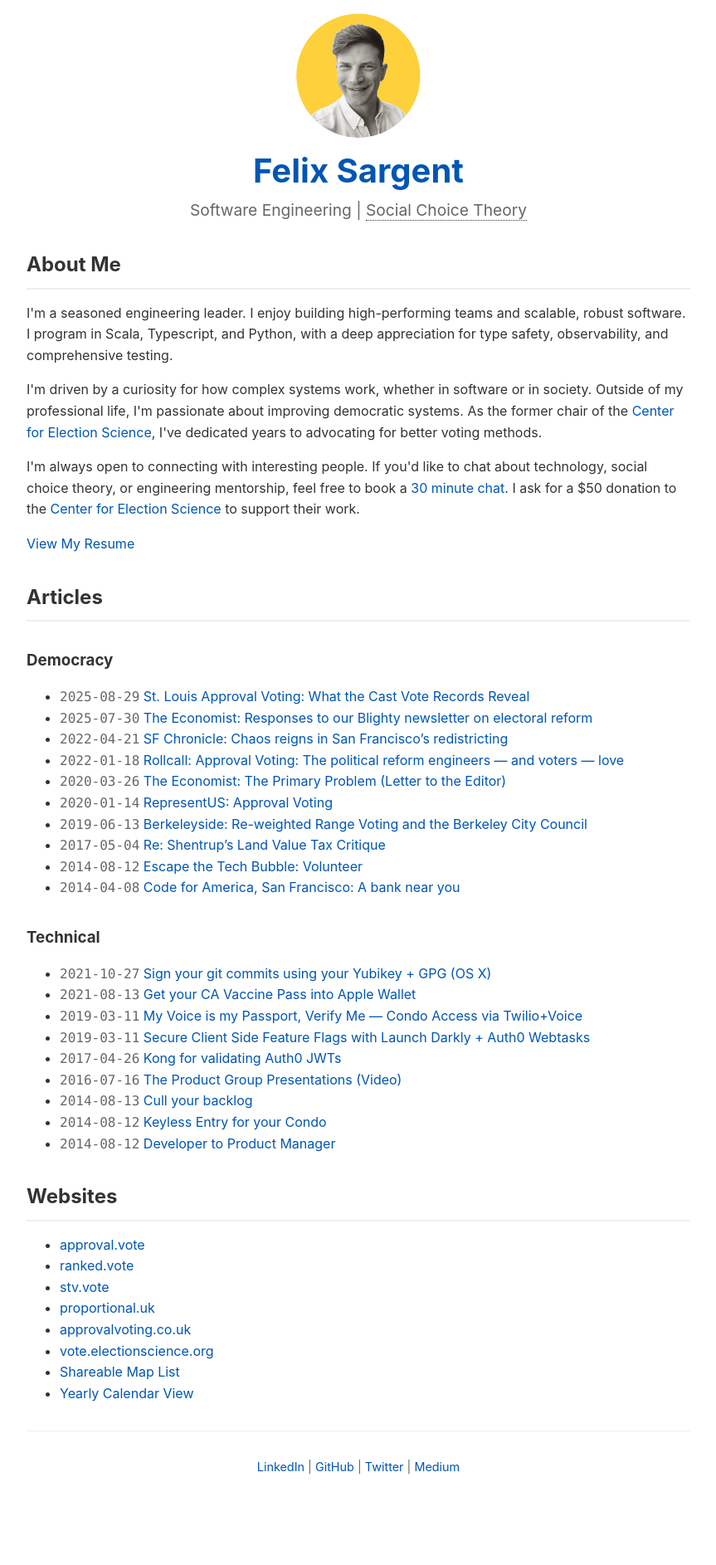
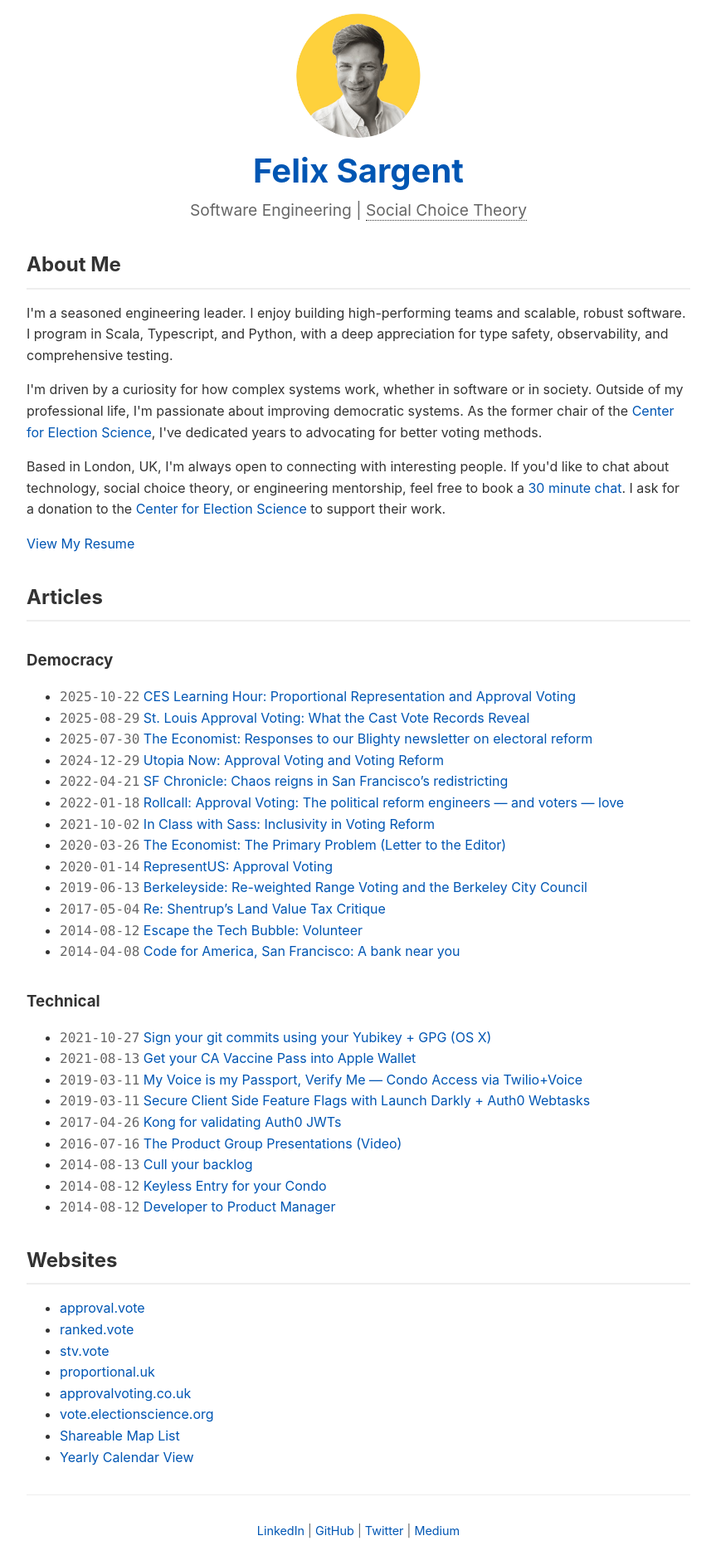
Before and after one commit to fsargent/fsargent.github.io, a Jekyll site: the page built from index.html, in a window 1280 px wide. Shown: the whole page at 83% size, without its empty margins (208-1071 px from the left). Built offline with Jekyll 4.4.1, drawn with Linux system fonts in a browser that asks for light colours; before the commit the page ends 1809 px from its top, so only the background shows below that.

Commit message:
Add jekyll-redirect-from gem to Gemfile and update Gemfile.lock; create new configuration files for Trunk and various linters; add new markdown and shellcheck configurations; introduce new blog posts on voting reform topics.

```diff
--- a/Gemfile
+++ b/Gemfile
@@ -4,4 +4,5 @@ gem "google-protobuf", ">= 3.25.5"
 gem "sass-embedded"
 gem "bigdecimal"
 gem "minima"
+gem "jekyll-redirect-from"
 gem "logger"
--- /dev/null
+++ b/_posts/2021-10-02-inclusivity-voting-reform.md
@@ -0,0 +1,12 @@
+---
+layout: default
+title: "In Class with Sass: Inclusivity in Voting Reform"
+date: 2021-10-02
+category: "Democracy"
+---
+
+A conversation with Sass for Congress on improving diversity and building a more inclusive space within voting science and voting method reform.
+
+<div class="video-container">
+  <iframe width="560" height="315" src="https://www.youtube.com/embed/QFw7xTuEI0E" frameborder="0" allow="accelerometer; autoplay; encrypted-media; gyroscope; picture-in-picture" allowfullscreen></iframe>
+</div>
--- /dev/null
+++ b/_posts/2024-12-29-utopia-now-podcast.md
@@ -0,0 +1,12 @@
+---
+layout: default
+title: "Utopia Now: Approval Voting and Voting Reform"
+date: 2024-12-29
+category: "Democracy"
+---
+
+An interview covering my background, work at the Center for Election Science, approval voting in Fargo and St. Louis, and the case for simpler and more effective democratic reform.
+
+<div class="video-container">
+  <iframe width="560" height="315" src="https://www.youtube.com/embed/1s_xanu7cCI?start=28" frameborder="0" allow="accelerometer; autoplay; encrypted-media; gyroscope; picture-in-picture" allowfullscreen></iframe>
+</div>
--- /dev/null
+++ b/_posts/2025-10-22-proportional-representation-approval-voting.md
@@ -0,0 +1,12 @@
+---
+layout: default
+title: "CES Learning Hour: Proportional Representation and Approval Voting"
+date: 2025-10-22
+category: "Democracy"
+---
+
+A virtual event exploring proportional representation, its momentum across the US and UK, and how approval voting can work alongside proportional systems toward more representative democratic outcomes.
+
+<div class="video-container">
+  <iframe width="560" height="315" src="https://www.youtube.com/embed/yCnmR91ttIg" frameborder="0" allow="accelerometer; autoplay; encrypted-media; gyroscope; picture-in-picture" allowfullscreen></iframe>
+</div>
--- a/index.html
+++ b/index.html
@@ -19,10 +19,10 @@ title: Home
     dedicated years to advocating for better voting methods.
   </p>
   <p>
-    I'm always open to connecting with interesting people. If you'd like to chat
+    Based in London, UK, I'm always open to connecting with interesting people. If you'd like to chat
     about technology, social choice theory, or engineering mentorship, feel free
     to book a <a href="https://tidycal.com/felix.sargent">30 minute chat</a>. I
-    ask for a $50 donation to the
+    ask for a donation to the
     <a href="https://electionscience.org">Center for Election Science</a> to
     support their work.
   </p>
```
Also changed, not shown: .trunk/configs/.markdownlint.yaml (added), .trunk/configs/.yamllint.yaml (added), .trunk/configs/svgo.config.mjs (added), .trunk/trunk.yaml (added), Gemfile.lock, 2 other files.
